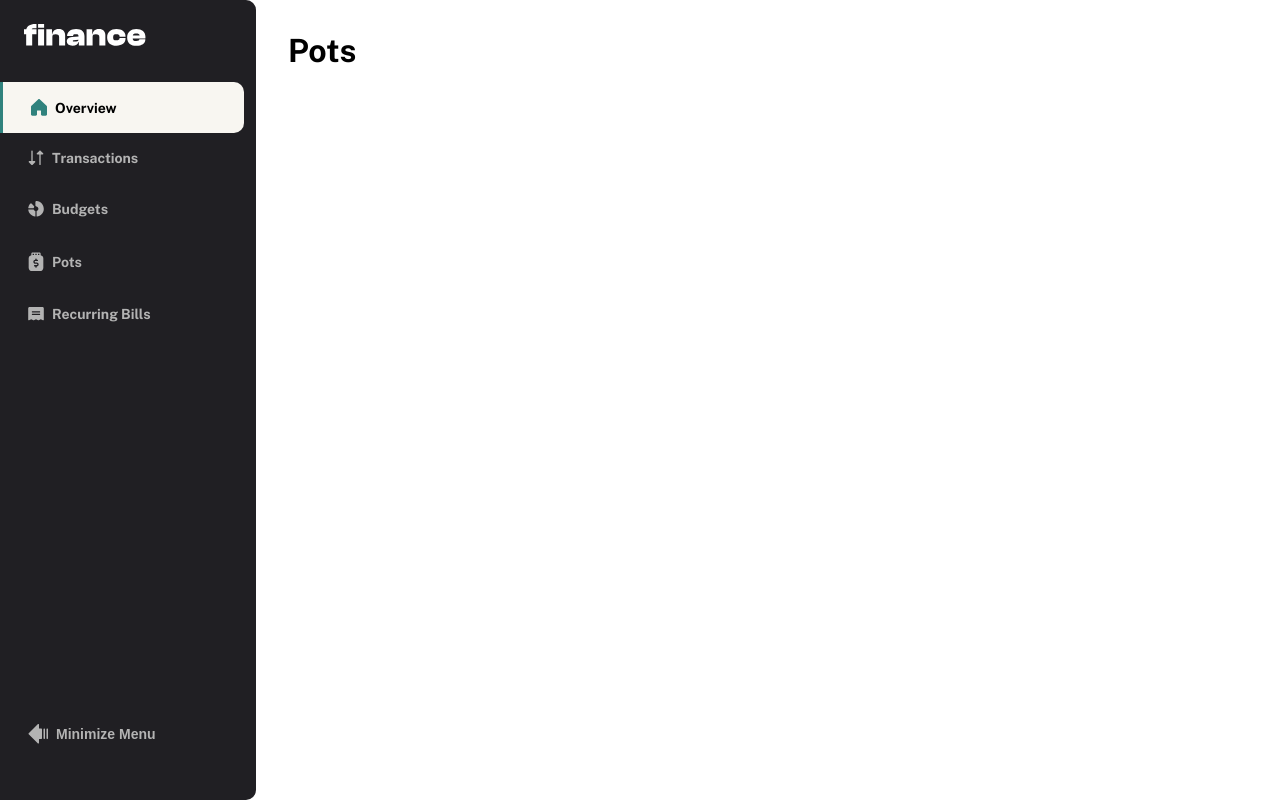
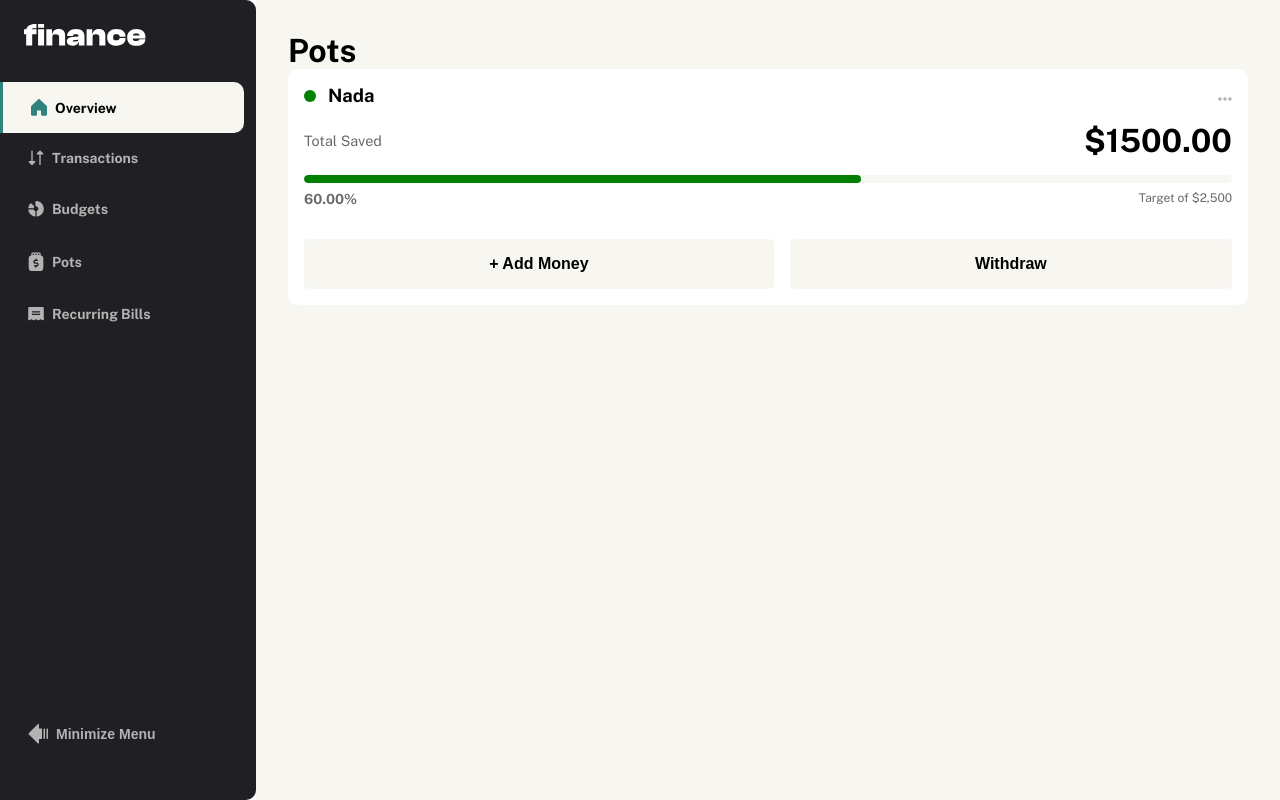
Before and after one commit to jcnevess/personal-finance-app-front, a Nuxt app: page /pots in a window 1280 px wide. Built offline with nearby package versions, Linux system fonts and the light colour scheme.

Commit message:
feat: implements singular pot and pot deletion modal

```diff
--- a/assets/styles/main.css
+++ b/assets/styles/main.css
@@ -1,17 +1,11 @@
 :root {
-  --color-navbar-background-dark: hsl(252, 7%, 13%);
-  --color-navbar-background-bright: hsl(38, 36%, 96%);
-  --color-navbar-highlight: hsl(176, 46%, 35%);
+  --color-background-dark: hsl(252, 7%, 13%);
+  --color-background-bright: hsl(38, 36%, 96%);
+  --color-highlight: hsl(176, 46%, 35%);
   --color-text-primary: hsl(0, 0%, 70%);
   --color-text-secondary: black;
-}
-
-*,
-*:after,
-*:before {
-  margin: 0;
-  padding: 0;
-  box-sizing: border-box;
+  --color-text-paragraph: hsl(0, 0%, 41%);
+  --color-destructive-action: hsl(7, 58%, 50%);
 }
 
 @font-face {
@@ -28,9 +22,56 @@
   font-style: normal;
 }
 
+*,
+*:after,
+*:before {
+  margin: 0;
+  padding: 0;
+  box-sizing: border-box;
+}
+
 body,
 ul {
   font-family: "PublicSans", sans-serif;
   margin: 0;
   padding: 0;
 }
+
+p {
+  color: var(--color-text-paragraph);
+}
+
+h2 {
+  font-size: 1.15rem;
+}
+
+button {
+  border: none;
+  padding: 1rem;
+  border-radius: 5px;
+  font-weight: bold;
+  font-size: 1rem;
+  cursor: pointer;
+}
+
+dialog {
+  margin: auto;
+  border: none;
+  padding: 2rem;
+  border-radius: 10px;
+}
+
+button:hover,
+button:active {
+  background-image: linear-gradient(
+    180deg,
+    rgba(0, 0, 0, 0.5),
+    rgba(0, 0, 0, 0.5)
+  );
+  background-blend-mode: overlay;
+}
+
+.destructive-button {
+  background-color: var(--color-destructive-action);
+  color: white;
+}
--- /dev/null
+++ b/components/PotDelete.vue
@@ -0,0 +1,44 @@
+<script setup lang="ts">
+const props = defineProps<{ potName: string }>();
+</script>
+
+<template>
+  <dialog class="modal">
+    <header>
+      <h1>Delete '{{ props.potName }}'?</h1>
+      <div class="button-close" role="button" title="Close Modal">
+        <IconsIconCloseModal />
+      </div>
+    </header>
+    <p>
+      Are you sure you want to delete this pot? This action cannot be reversed,
+      and all the data inside it will be removed forever.
+    </p>
+    <button class="destructive-button">Yes, Confirm Deletion</button>
+    <button>No, Go Back</button>
+  </dialog>
+</template>
+
+<style scoped>
+header {
+  display: flex;
+  align-items: center;
+  justify-content: space-between;
+}
+
+p {
+  font-size: 0.9rem;
+}
+
+.modal {
+  display: flex;
+  flex-direction: column;
+  gap: 1rem;
+  display: none; /* FIXME development purposes */
+}
+
+.button-close {
+  color: var(--color-text-paragraph);
+  cursor: pointer;
+}
+</style>
--- /dev/null
+++ b/components/PotView.vue
@@ -0,0 +1,199 @@
+<script setup lang="ts">
+import type { Pot } from "~/helpers/DTO";
+
+const props = defineProps<Pot>();
+
+const showOptions = ref(false);
+
+const progress = computed(() => (props.total * 100) / props.target);
+
+function formatDecimal(numberToFormat: number) {
+  return numberToFormat.toFixed(2);
+}
+
+function toggleOptions() {
+  showOptions.value = !showOptions.value;
+}
+</script>
+
+<template>
+  <article>
+    <header>
+      <div class="color-indicator" />
+      <h2>{{ props.name }}</h2>
+      <div class="pot-menu" @click="toggleOptions">
+        <IconsIconEllipsis class="pot-options-toggler" />
+        <menu v-if="showOptions" class="pot-options">
+          <li class="pot-option">Edit Pot</li>
+          <li class="pot-option pot-option-delete">Delete Pot</li>
+        </menu>
+      </div>
+    </header>
+    <main>
+      <div class="total-saved">
+        <p class="total-saved-text">Total Saved</p>
+        <p class="total-saved-display">
+          {{ `\$${formatDecimal(props.total)}` }}
+        </p>
+      </div>
+      <div class="meter">
+        <div class="meter-bar">
+          <div class="meter-bar-indicator" />
+        </div>
+        <div class="meter-info">
+          <p class="meter-percentage">
+            {{ `${formatDecimal(progress)}%` }}
+          </p>
+          <p class="meter-target">
+            {{ `Target of \$${props.target.toLocaleString("en-US")}` }}
+          </p>
+        </div>
+      </div>
+      <div class="controls">
+        <button class="control-button">+ Add Money</button>
+        <button class="control-button">Withdraw</button>
+      </div>
+    </main>
+  </article>
+</template>
+
+<style scoped>
+article {
+  background-color: white;
+  border-radius: 10px;
+  overflow: hidden;
+  display: flex;
+  flex-direction: column;
+  gap: 1rem;
+  min-width: 425px;
+  padding: 1rem;
+}
+
+header {
+  display: flex;
+  align-items: center;
+  justify-content: space-between;
+  gap: 0.75rem;
+}
+
+header svg {
+  color: var(--color-text-primary);
+}
+
+main {
+  display: flex;
+  flex-direction: column;
+  gap: 1rem;
+}
+
+h2 {
+  flex-grow: 1;
+}
+
+.color-indicator {
+  width: 12px;
+  height: 12px;
+  border-radius: 50%;
+  background-color: v-bind("props.theme");
+}
+
+.total-saved {
+  display: flex;
+  justify-content: space-between;
+  align-items: center;
+}
+
+.total-saved-text {
+  font-size: 0.9rem;
+}
+
+.total-saved-display {
+  font-weight: bold;
+  font-size: 2rem;
+  color: black;
+}
+
+.meter-info {
+  display: flex;
+  justify-content: space-between;
+}
+
+.controls {
+  display: flex;
+  justify-content: space-between;
+  gap: 1rem;
+  margin-top: 1rem;
+}
+
+.control-button {
+  flex-grow: 1;
+  background-color: var(--color-background-bright);
+}
+
+.control-button:hover {
+  background-color: white;
+  outline: 1px solid var(--color-background-dark);
+}
+
+.meter {
+  display: flex;
+  flex-direction: column;
+  gap: 0.5rem;
+}
+
+.meter-bar {
+  background-color: var(--color-background-bright);
+  height: 8px;
+  border-radius: 5px;
+  overflow: hidden;
+}
+
+.meter-bar-indicator {
+  background-color: v-bind("props.theme");
+  width: v-bind("`${progress}%`");
+  height: 100%;
+  border-radius: 5px;
+}
+
+.meter-percentage {
+  font-weight: bold;
+  font-size: 0.875rem;
+}
+
+.meter-target {
+  font-size: 0.75rem;
+}
+
+.pot-menu {
+  position: relative;
+  cursor: pointer;
+}
+
+.pot-options {
+  position: absolute;
+  top: 2rem;
+  right: 0;
+  list-style: none;
+  background-color: white;
+  border-radius: 5px;
+  overflow: hidden;
+  display: flex;
+  flex-direction: column;
+  width: max-content;
+  box-shadow: 0px 0px 8px var(--color-text-primary);
+}
+
+.pot-option {
+  cursor: pointer;
+  padding: 1rem;
+  font-size: 0.9rem;
+}
+
+.pot-option-delete {
+  color: var(--color-destructive-action);
+}
+
+.pot-option:hover {
+  background-color: var(--color-background-bright);
+}
+</style>
--- /dev/null
+++ b/components/icons/IconEllipsis.vue
@@ -0,0 +1,14 @@
+<template>
+  <svg
+    fill="currentColor"
+    height="4"
+    viewBox="0 0 14 4"
+    width="14"
+    xmlns="http://www.w3.org/2000/svg"
+  >
+    <path
+      d="m8.75 2c0 .34612-.10264.68446-.29493.97225-.19229.28778-.4656.51209-.78537.64454s-.67164.16711-1.01111.09958c-.33946-.06752-.65128-.23419-.89603-.47893-.24474-.24474-.41141-.55657-.47893-.89603-.06753-.33947-.03287-.69134.09958-1.01111.13246-.31977.35676-.593079.64454-.785372.28779-.192292.62613-.294928.97225-.294928.46413 0 .90925.184375 1.23744.512563.32819.328187.51256.773307.51256 1.237437zm-6.75-1.75c-.34612 0-.68446.102636-.97225.294928-.287783.192293-.512085.465602-.644538.785372-.132454.31977-.16711.67164-.099585 1.01111.067524.33946.234195.65129.478937.89603.244746.24474.556566.41141.896026.47893.33947.06753.69134.03287 1.01111-.09958s.59308-.35676.78537-.64454c.1923-.28779.29493-.62613.29493-.97225 0-.46413-.18437-.90925-.51256-1.237437-.32819-.328188-.77331-.512563-1.23744-.512563zm10 0c-.3461 0-.6845.102636-.9722.294928-.2878.192293-.5121.465602-.6446.785372-.1324.31977-.1671.67164-.0996 1.01111.0676.33946.2342.65129.479.89603.2447.24474.5565.41141.896.47893.3395.06753.6913.03287 1.0111-.09958s.5931-.35676.7854-.64454c.1923-.28779.2949-.62613.2949-.97225 0-.22981-.0453-.45738-.1332-.6697-.088-.21232-.2169-.405234-.3794-.567737-.1625-.162502-.3554-.291407-.5677-.379352-.2123-.087946-.4399-.133211-.6697-.133211z"
+      fill="currentColor"
+    />
+  </svg>
+</template>
--- /dev/null
+++ b/helpers/DTO.ts
@@ -0,0 +1,29 @@
+type Pot = {
+  name: string;
+  target: number;
+  total: number;
+  theme: string;
+};
+
+type Budget = {
+  category: string;
+  maximum: number;
+  theme: string;
+};
+
+type Transaction = {
+  avatar: string;
+  name: string;
+  category: string;
+  date: string;
+  amount: number;
+  recurring: boolean;
+};
+
+type Balance = {
+  current: number;
+  income: number;
+  expenses: number;
+};
+
+export type { Pot, Budget, Transaction, Balance };
--- a/layouts/default.vue
+++ b/layouts/default.vue
@@ -14,7 +14,7 @@ function toggleNavbar() {
     >
       <nav class="navbar">
         <div class="navbar-logo">
-          <LogoComponent :small-size="navbarHidden" />
+          <LogoFinance :small-size="navbarHidden" />
         </div>
         <ul class="navbar-items">
           <li class="navbar-item navbar-item-active">
@@ -74,7 +74,7 @@ function toggleNavbar() {
 }
 
 .lateral-bar {
-  background-color: var(--color-navbar-background-dark);
+  background-color: var(--color-background-dark);
   color: var(--color-text-primary);
   width: 20%;
   min-width: 200px;
@@ -143,9 +143,9 @@ function toggleNavbar() {
 }
 
 .navbar-item-active {
-  background-color: var(--color-navbar-background-bright);
+  background-color: var(--color-background-bright);
   color: var(--color-text-secondary);
-  border-left: 3px solid var(--color-navbar-highlight);
+  border-left: 3px solid var(--color-highlight);
   cursor: default;
 }
 
@@ -154,7 +154,7 @@ function toggleNavbar() {
 }
 
 .navbar-item-active svg {
-  color: var(--color-navbar-highlight);
+  color: var(--color-highlight);
 }
 
 .navbar-item-active:hover {
@@ -174,6 +174,7 @@ function toggleNavbar() {
 
 .navbar-hide:hover {
   color: white;
+  background-image: unset;
 }
 
 .lateral-bar-collapsed .navbar-hide svg {
@@ -183,6 +184,7 @@ function toggleNavbar() {
 .contents {
   padding: 2rem;
   flex-grow: 1;
+  background-color: var(--color-background-bright);
 }
 
 @media (max-width: 768px) {
--- a/pages/pots.vue
+++ b/pages/pots.vue
@@ -1,3 +1,9 @@
+<script setup lang="ts"></script>
+
 <template>
-  <h1>Pots</h1>
+  <div>
+    <h1>Pots</h1>
+    <PotView name="Nada" :target="2500" :total="1500" theme="green" />
+    <PotDelete ref="delete-modal" pot-name="Savings" />
+  </div>
 </template>
```
Also changed, not shown: components/icons/IconCloseModal.vue (added, +14 -0 lines), components/LogoFinance.vue (renamed from components/LogoComponent.vue).
